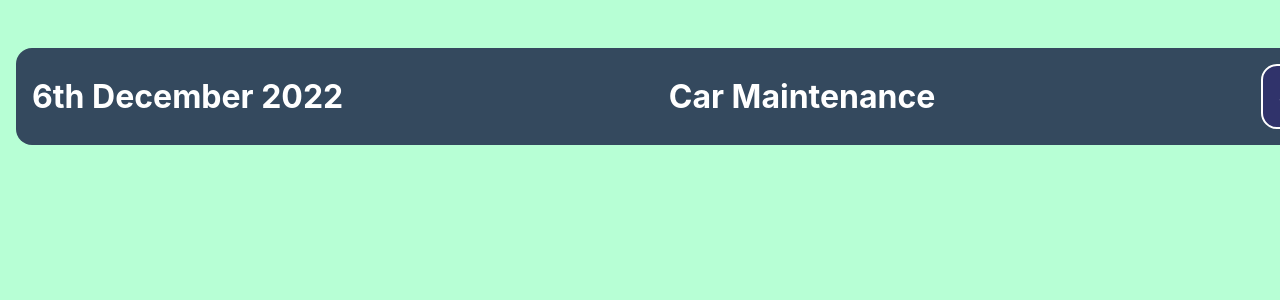
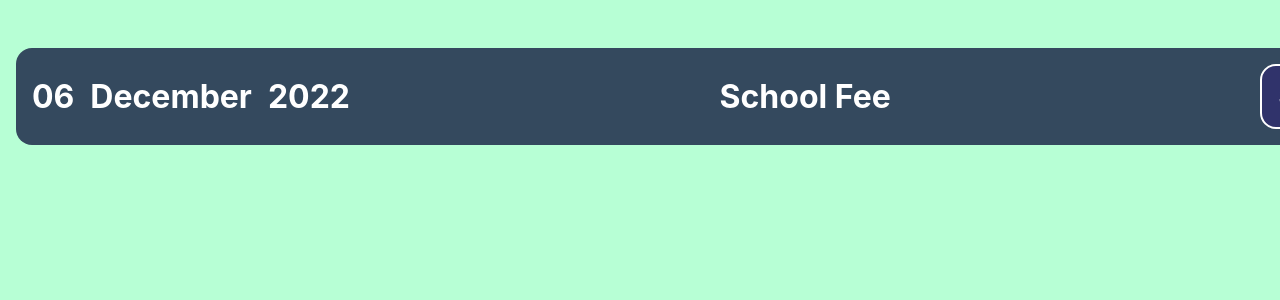
Before and after one commit to Krunal01/React-Practice, a React (Create React App) app: page / in a window 1280 px wide. Shown: the top 300 px of the page. Built offline with nearby package versions, Linux system fonts and the light colour scheme.

Commit message:
expenseitem date with props

```diff
--- a/src/App.js
+++ b/src/App.js
@@ -2,9 +2,12 @@
 // import "./App.css";
 import ExpenseItem from "./Components/ExpenseItem";
 function App() {
+  let ExpenseDate = new Date();
+  let ExpenseName = "School Fee";
+  let ExpenseCost = 300;
   return (
     <div className="App">
-      <ExpenseItem />
+      <ExpenseItem date={ExpenseDate} title={ExpenseName} cost={ExpenseCost} />
     </div>
   );
 }
--- a/src/Components/ExpenseItem.css
+++ b/src/Components/ExpenseItem.css
@@ -25,6 +25,8 @@
   font-size: 2rem;
   color: white;
   font-weight: bold;
+  display: flex;
+  gap: 1rem;
 }
 .expenseitem-name {
   font-size: 2rem;
--- a/src/Components/ExpenseItem.js
+++ b/src/Components/ExpenseItem.js
@@ -1,11 +1,19 @@
 import "./ExpenseItem.css";
 
-function ExpenseItem() {
+function ExpenseItem(props) {
+  const month = props.date.toLocaleString("en-US", { month: "long" });
+  const year = props.date.getFullYear();
+  const day = props.date.toLocaleString("en-US", { day: "2-digit" });
   return (
     <div className="expenseitem">
-      <div className="expenseitem-date">6th December 2022</div>
-      <div className="expenseitem-name">Car Maintenance</div>
-      <div className="expenseitem-cost">$200</div>
+      {/* <div className="expenseitem-date">{props.date.toISOString()}</div> */}
+      <div className="expenseitem-date">
+        <div>{day}</div>
+        <div>{month}</div>
+        <div>{year}</div>
+      </div>
+      <div className="expenseitem-name">{props.title}</div>
+      <div className="expenseitem-cost">${props.cost}</div>
     </div>
   );
 }
```
